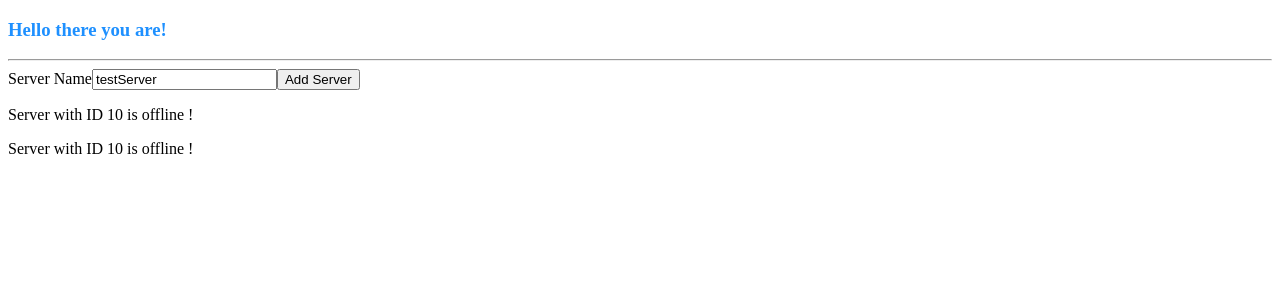
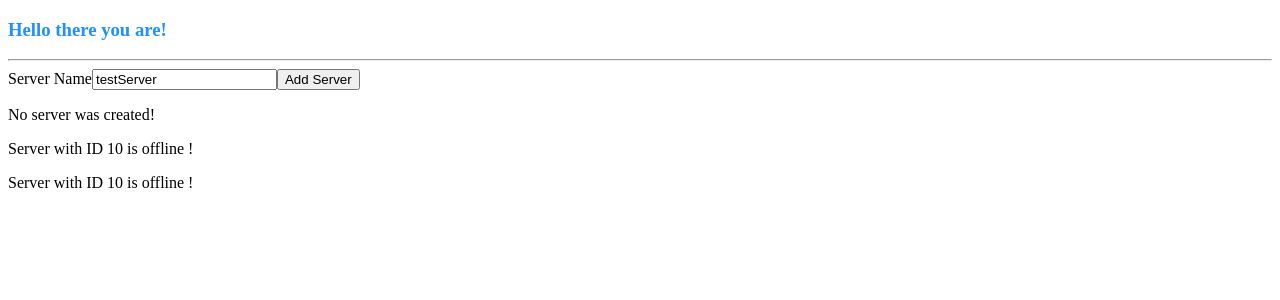
Before and after one commit to MarcosDaNight/Angular-Complete-Guide, an Angular app in the folder my-first-app/: page / in a window 1280 px wide. Shown: the top 300 px of the page. Built offline with nearby package versions, Linux system fonts and the light colour scheme.

Commit message:
Enhacing ngIf with an Else Condition

```diff
--- a/my-first-app/src/app/servers/servers.component.html
+++ b/my-first-app/src/app/servers/servers.component.html
@@ -13,6 +13,11 @@
    (click)="onCreateServer()">Add Server</button>
 <!--<p [innerText]="allowNewServer"></p>-->
 <!--p>{{ serverCreationStatus }}</p-->
-<p *ngIf="serverCreated"> Server was Created, server name is {{ serverName }}</p>
+<p *ngIf="serverCreated; else noServer"> Server was Created, server name is {{ serverName }}</p>
+<ng-template #noServer>
+   <p>
+      No server was created!
+   </p>
+</ng-template>
 <app-server></app-server>
 <app-server></app-server>
```
